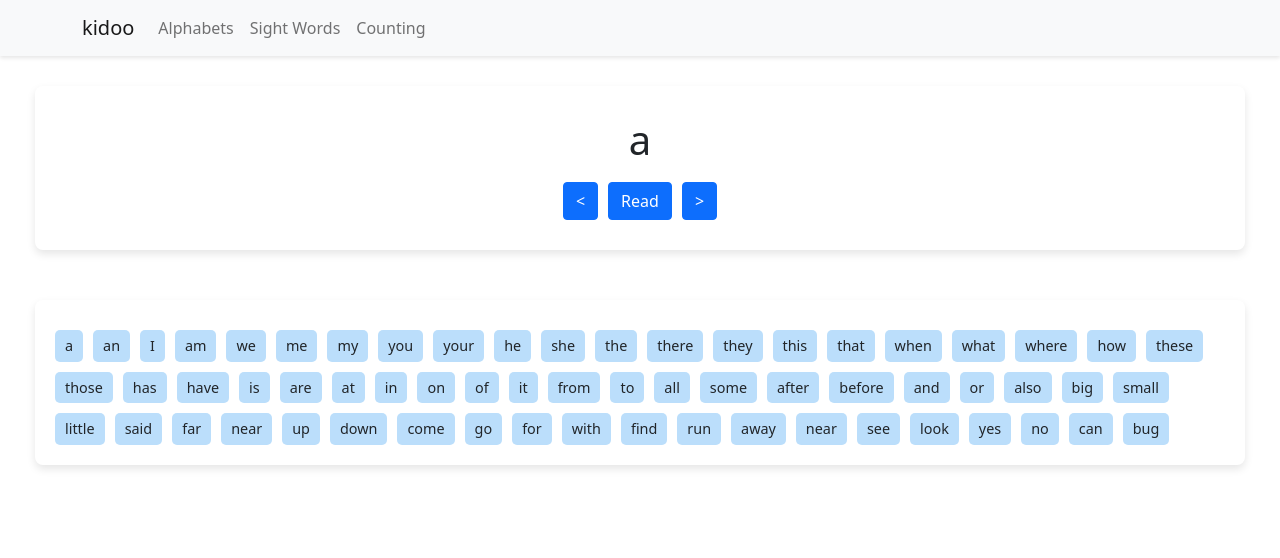
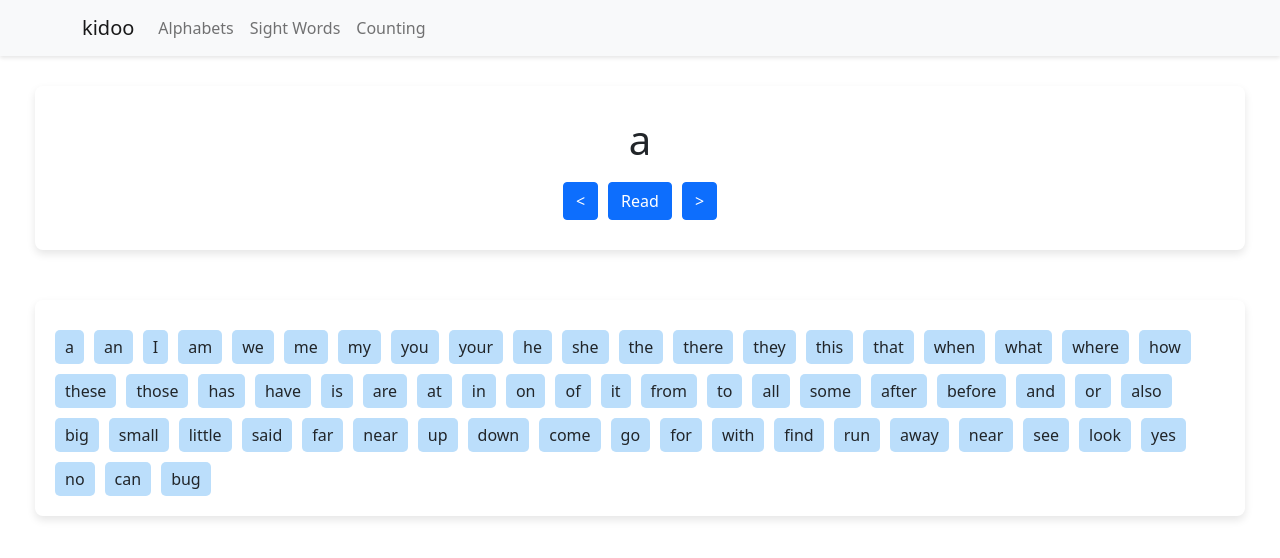
Before and after one commit to dnshariprasad/kidmath, a React (Vite) app: page /#/sight_words in a window 1280 px wide. Shown: the top 558 px of the page. Built offline with nearby package versions, Linux system fonts and the light colour scheme.

Commit message:
fixed sight words issue

```diff
--- a/src/KidStyles.tsx
+++ b/src/KidStyles.tsx
@@ -64,5 +64,5 @@ export const Tag = styled.span`
   background-color: #bbdefb;
   padding: 5px 10px;
   border-radius: 5px;
-  font-size: 0.9rem;
+  font-size: 1rem;
 `;
--- a/src/pages/SightWordsChallenge.tsx
+++ b/src/pages/SightWordsChallenge.tsx
@@ -131,7 +131,7 @@ const SightWordsChallenge = () => {
         <CardDetail>
           <TagList>
             {stringList.map((tag, index) => (
-              <Tag key={index} onClick={() => handleTagClick(tag)}>
+              <Tag key={index} onClick={() => setCount(index + 1)}>
                 {tag}
               </Tag>
             ))}
```
